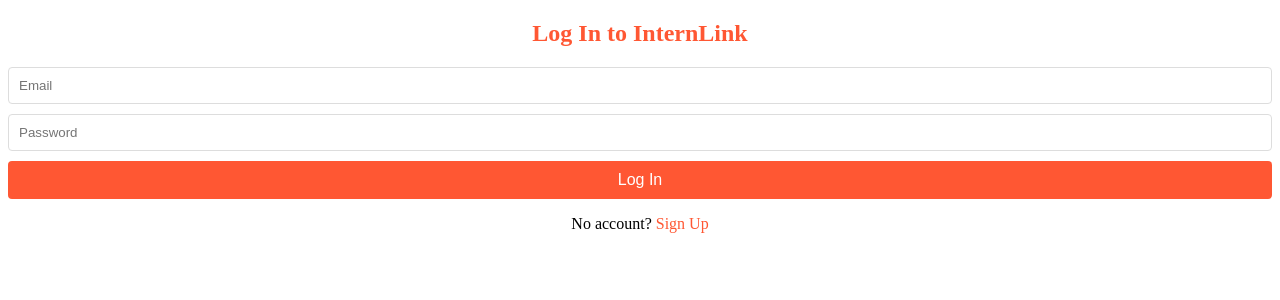
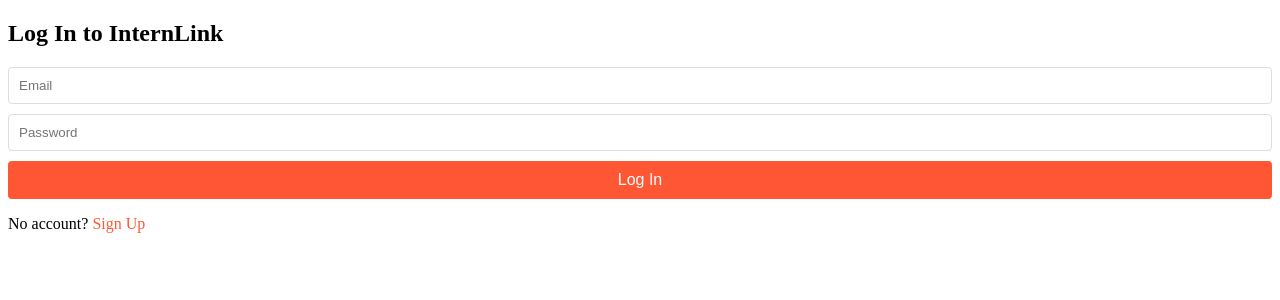
Before and after one commit to zaraduruji/InternLink, a React (Vite) app in the folder frontend/: page /login in a window 1280 px wide. Shown: the top 300 px of the page. Built offline with nearby package versions, Linux system fonts and the light colour scheme.

Commit message:
commit message

```diff
--- a/frontend/src/Login Page/Login.jsx
+++ b/frontend/src/Login Page/Login.jsx
@@ -34,7 +34,7 @@
         const loggedInUser = data.user;
         updateUser(loggedInUser);
         setShowLoginModal(false);
-        navigate("/");
+        navigate("/home");
       } else {
         setError("Login failed");
       }
@@ -51,7 +51,8 @@
   };
 
   return (
-    <div className="login-form">
+    <div className="modal-background">
+      <div className="modal-content">
         <h2>Log In to InternLink</h2>
         <form onSubmit={handleLogin}>
           <input
@@ -73,6 +74,7 @@
         <p>No account? <a href="#" onClick={handleSignupClick}>Sign Up</a></p>
         {error && <p className="error">{error}</p>}
       </div>
+    </div>
   );
 }
 
```
Lines whose indentation alone changed are shown as unchanged.
